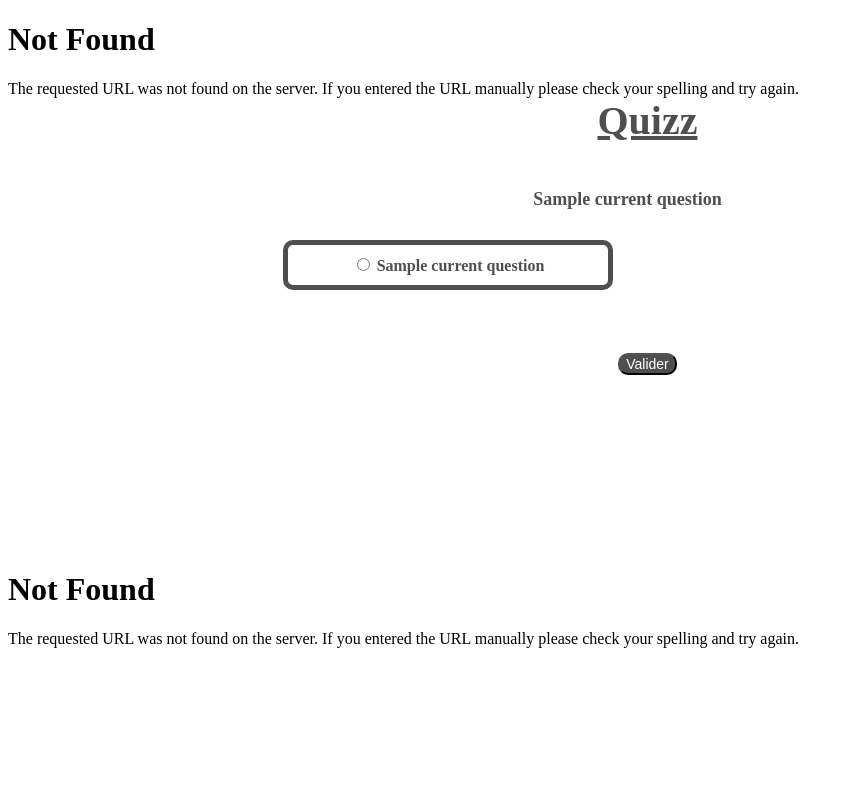
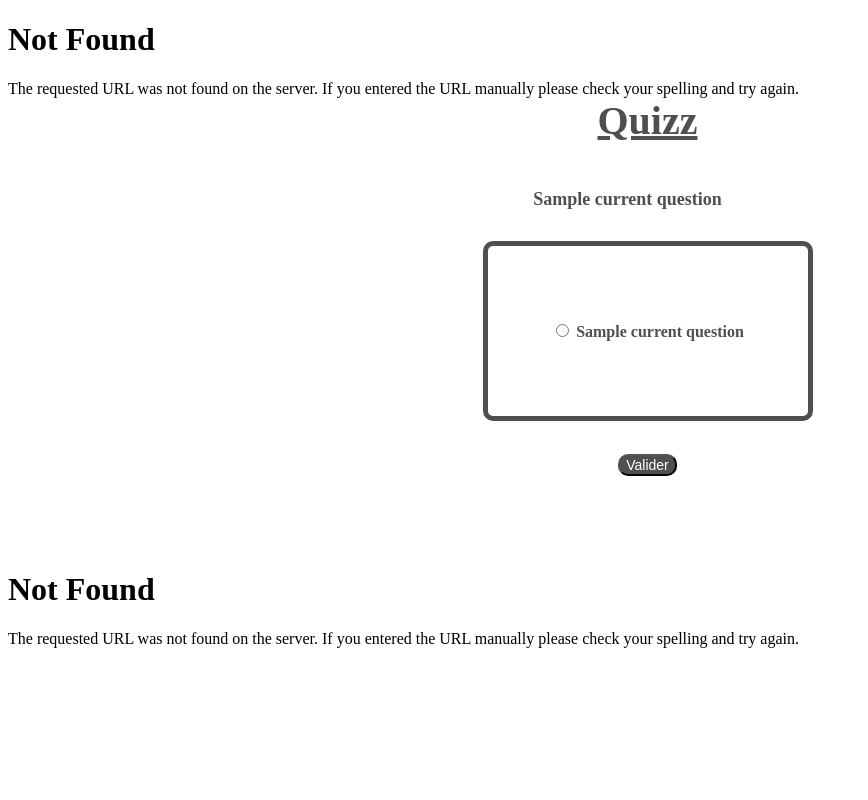
Before and after one commit to MartinBICHE/PP2I-1, a Python web app: template templates/quizz.html in a window 1280 px wide. Shown: the whole page, without its empty margins (0-868 px from the left). Run offline with Jinja, Linux system fonts and the light colour scheme; the template is opened without the code that fills it: most values are stand-ins (such as "Sample title", 1, 10 or a date in 2020).

Commit message:
Embellissement du quizz

```diff
--- a/templates/quizz.html
+++ b/templates/quizz.html
@@ -14,55 +14,17 @@
         }
 
         .encadre {
-            border: 2px solid black;
+            display: flex;
+            flex-direction: column;
+            justify-content: center;
             padding: 10px;
-            display: inline-block;
             border-radius: 10px;
             width: 300px;
-        }
-
-        .encadre.reponse-1 {
+            height: 150px;
             text-align: center;
             background-color:white;
             border:5px solid rgb(80, 79, 79);
-            position: absolute;
-            left: 35%;
-            top:30%;
-            transform: translateX(-50%);
-
-        }
-
-        .encadre.reponse-2 {
-            text-align: center;
-            background-color:white;
-            border:5px solid rgb(80, 79, 79);
-            position: absolute;
-            left: 65%;
-            top:30%;
-            transform: translateX(-50%);
-
-        }
-
-        .encadre.reponse-3 {
-            text-align: center;
-            background-color:white;
-            border:5px solid rgb(80, 79, 79);
-            position: absolute;
-            left: 35%;
-            top:50%;
-            transform: translateX(-50%);
-
-        }
-
-        .encadre.reponse-4 {
-            text-align: center;
-            background-color:white;
-            border:5px solid rgb(80, 79, 79);
-            position: absolute;
-            left: 65%;
-            top:50%;
-            transform: translateX(-50%);
-
+            margin: 10px;
         }
 
         .triangle {
@@ -82,7 +44,6 @@
         .question1 {
             color:rgb(80, 79, 79);
             display: inline-block;
-            vertical-align: middle;
             font-size: 18px;
             font-weight: bold;
             margin-right : 40px;
@@ -91,7 +52,6 @@
         .question2 {
             color:rgb(80, 79, 79);
             display: inline-block;
-            vertical-align: middle;
             font-size: 18px;
             font-weight: bold;
         }
@@ -123,7 +83,7 @@
         }
 
         input[type="submit"] {
-            margin-top:55%;
+            margin-top: 20px;
             background-color: rgb(80, 79, 79);
             color : white;
             border-radius: 10px;
@@ -217,9 +177,13 @@
 
                 </div>
 
+                <table>
+                    <tr>
                         {% for reponse in current_question[1] %}
+                            <td>
                                 {% if user_response and reponse == correct_answer %}
-                        <div class="encadre reponse-{{ loop.index }} encadre-bonne-reponse">
+                                    <div class="encadre encadre-bonne-reponse">
+                                        <div>
                                             {% if user_response == reponse %}
                                                 <input class="radio-bonne-reponse" type="radio" name="reponse" value="{{ reponse }}" checked/>
                                             {% else %}
@@ -227,8 +191,10 @@
                                             {% endif %}
                                             <label class="bonne-reponse">{{ reponse }}</label>
                                         </div>
+                                    </div>
                                 {% elif user_response %}
-                        <div class="encadre reponse-{{ loop.index }} encadre-mauvaise-reponse">
+                                    <div class="encadre encadre-mauvaise-reponse">
+                                        <div>
                                             {% if user_response == reponse %}
                                                 <input class="radio-mauvaise-reponse" type="radio" name="reponse" value="{{ reponse }}" checked/>
                                             {% else %}
@@ -236,13 +202,22 @@
                                             {% endif %}
                                             <label class="mauvaise-reponse">{{ reponse }}</label>
                                         </div>
+                                    </div>
                                 {% else %}
-                        <div class="encadre reponse-{{ loop.index }}">
+                                    <div class="encadre">
+                                        <div>
                                             <input  type="radio" name="reponse" value="{{ reponse }}">
                                             <label class="texte">{{ reponse }}</label>
                                         </div>
+                                    </div>
+                                {% endif %}
+                            </td>
+                            {% if loop.index == 2 %}
+                                </tr><tr>
                             {% endif %}
                         {% endfor %}
+                    </tr>
+                </table>
                 {% if not user_response is defined %}
                     <input type='submit' id="Valider" value='Valider'>
                 {% endif %}
```
Lines whose indentation alone changed are shown as unchanged.
